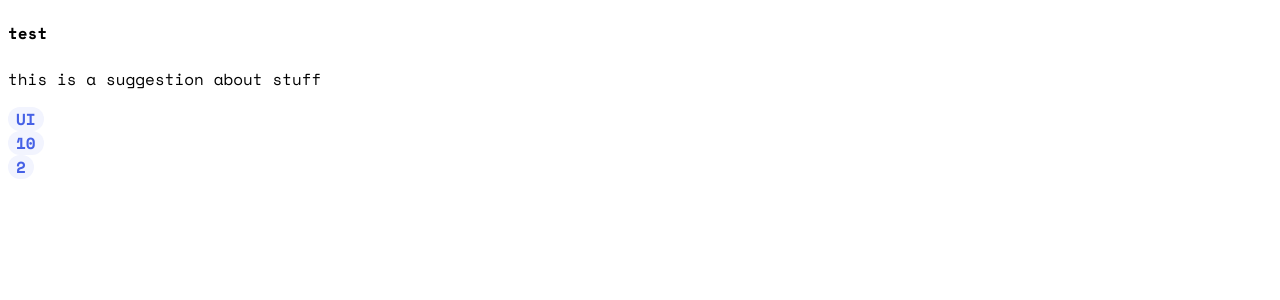
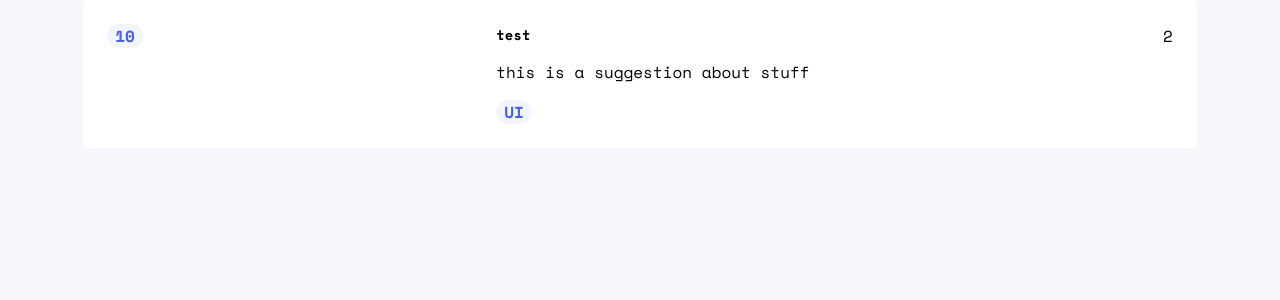
Before and after one commit to ormus395/product-feedback-app-web, a React (Create React App) app: page / in a window 1280 px wide. Shown: the top 300 px of the page. Built offline with nearby package versions, Linux system fonts and the light colour scheme; no server answers.

Commit message:
Started suggestion component, finished flex component

```diff
--- /dev/null
+++ b/src/components/Layout/Container/Contianer.tsx
@@ -0,0 +1,7 @@
+import "./container.css";
+
+const Container = ({ children }: any) => {
+  return <div className="container">{children}</div>;
+};
+
+export default Container;
--- /dev/null
+++ b/src/components/Layout/Container/container.css
@@ -0,0 +1,16 @@
+.container {
+  margin: 0 auto;
+  width: 87%;
+}
+
+@media screen and (max-width: 768px) {
+  .container {
+    max-width: 689px;
+  }
+}
+
+@media screen and (max-width: 375px) {
+  .container {
+    max-width: 327px;
+  }
+}
--- /dev/null
+++ b/src/components/Layout/Flex/Flex.tsx
@@ -0,0 +1,7 @@
+import "./flex.css";
+
+const Flex = ({ children, direction }: any) => {
+  return <div className={`flex flex--${direction}`}>{children}</div>;
+};
+
+export default Flex;
--- /dev/null
+++ b/src/components/Layout/Flex/flex.css
@@ -0,0 +1,11 @@
+.flex {
+  display: flex;
+}
+
+.flex--row {
+  flex-direction: row;
+}
+
+.flex--column {
+  flex-direction: column;
+}
--- a/src/components/Suggestion/Suggestion.tsx
+++ b/src/components/Suggestion/Suggestion.tsx
@@ -1,4 +1,6 @@
 import React from "react";
+import "./suggestion.css";
+import Flex from "../Layout/Flex/Flex";
 import Pill from "../Pill/Pill";
 /*
 
@@ -22,17 +24,19 @@ type SuggestionProp = {
 function Suggestion({ suggestion }: SuggestionProp) {
   return (
     <div className="suggestion">
+      <Flex>
+        <div>
           <h4>{suggestion.title}</h4>
-      <div>
           <p>{suggestion.body}</p>
           <Pill>{suggestion.type}</Pill>
         </div>
-      <div>
+        <div className="vote-count">
           <span className="pill">{suggestion.voteCount}</span>
         </div>
-      <div>
-        <span className="pill">{suggestion.commentCount}</span>
+        <div className="comment-count">
+          <span>{suggestion.commentCount}</span>
         </div>
+      </Flex>
     </div>
   );
 }
--- a/src/components/Suggestion/suggestion.css
+++ b/src/components/Suggestion/suggestion.css
@@ -0,0 +1,20 @@
+.suggestion {
+  background-color: white;
+  border-radius: 5px;
+  padding: 1.5rem;
+}
+
+.suggestion .flex {
+  flex-direction: column;
+}
+
+@media screen and (min-width: 376px) {
+  .suggestion .flex {
+    flex-direction: row;
+    justify-content: space-between;
+  }
+
+  .vote-count {
+    order: -1;
+  }
+}
--- a/src/index.css
+++ b/src/index.css
@@ -11,6 +11,7 @@ html {
 }
 
 :root {
+  --body: #f7f8fd;
   --default: #f2f4fe;
   --default-hover: #cfd7ff;
 
@@ -27,3 +28,46 @@ html {
   --danger: #d73737;
   --danger-opaque: #e98888;
 }
+
+html {
+  background-color: var(--body);
+  height: 100%;
+  font-size: 16px;
+}
+
+body {
+  height: 100%;
+  margin: 0;
+  padding: 0;
+}
+
+#root {
+  height: 100%;
+  margin: 0;
+  padding: 0;
+}
+
+h1 {
+  font-size: 24px;
+  margin: 0;
+  line-height: 35px;
+}
+
+h2 {
+  font-size: 20px;
+  margin: 0;
+}
+
+h3 {
+  font-size: 18px;
+  margin: 0;
+}
+
+h4 {
+  font-size: 14px;
+  margin: 0;
+}
+
+p {
+  line-height: 23px;
+}
--- a/src/views/Suggestions/SuggestonPage.tsx
+++ b/src/views/Suggestions/SuggestonPage.tsx
@@ -1,3 +1,4 @@
+import Container from "../../components/Layout/Container/Contianer";
 import Suggestion from "../../components/Suggestion/Suggestion";
 
 function SuggestionsPage() {
@@ -12,7 +13,7 @@ function SuggestionsPage() {
   ];
 
   const sugs = suggestions.map((s) => <Suggestion suggestion={s} />);
-  return <div>{sugs}</div>;
+  return <Container>{sugs}</Container>;
 }
 
 export default SuggestionsPage;
```
Lines whose indentation alone changed are shown as unchanged.
